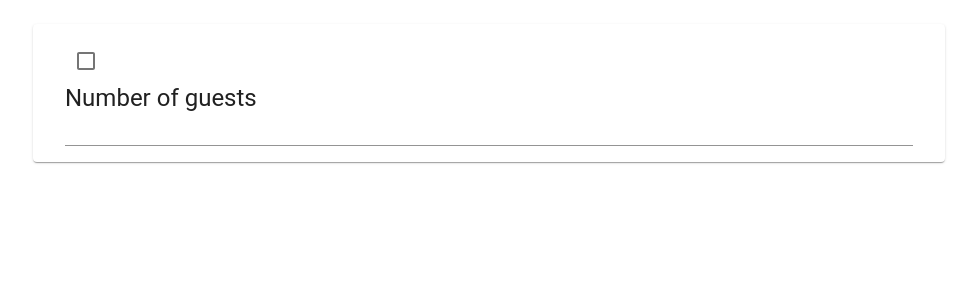
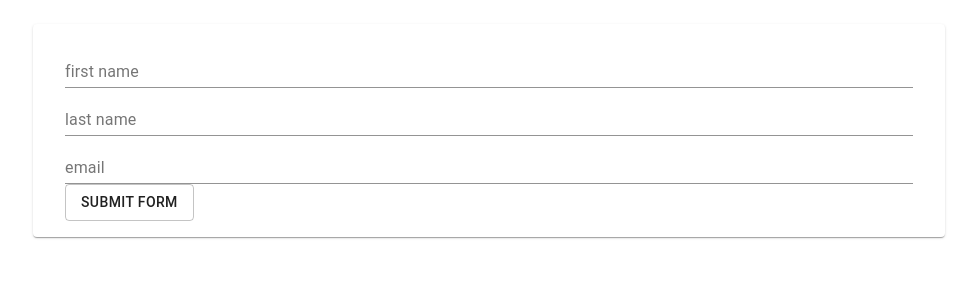
Before and after one commit to viktor1910/formik-pratice, a React (Create React App) app: page / in a window 1280 px wide. Shown: the top 300 px of the page, without its empty margins (151-1128 px from the left). Built offline with nearby package versions, Linux system fonts and the light colour scheme.

Commit message:
basic formik

```diff
--- a/package.json
+++ b/package.json
@@ -11,11 +11,13 @@
     "@types/node": "^12.0.0",
     "@types/react": "^17.0.0",
     "@types/react-dom": "^17.0.0",
+    "formik": "^2.2.6",
     "react": "^17.0.2",
     "react-dom": "^17.0.2",
     "react-scripts": "4.0.3",
     "typescript": "^4.1.2",
-    "web-vitals": "^1.0.1"
+    "web-vitals": "^1.0.1",
+    "yup": "^0.32.9"
   },
   "scripts": {
     "start": "react-scripts start",
--- a/src/App.tsx
+++ b/src/App.tsx
@@ -1,10 +1,12 @@
 import React from 'react';
 import CustomMiniFormikHook from './page/CustomMiniFormikHook';
+import FomikPractive from './page/FomikPractive';
 
 function App() {
   return (
     <div className="App">
-      <CustomMiniFormikHook />
+      {/* <CustomMiniFormikHook /> */}
+      <FomikPractive />
     </div >
   );
 }
--- /dev/null
+++ b/src/page/FomikPractive.tsx
@@ -0,0 +1,107 @@
+import React from 'react';
+import { makeStyles } from '@material-ui/core/styles';
+import { Container, Paper, TextField, Button, Typography } from '@material-ui/core';
+import { useFormik } from 'formik';
+import * as Yup from 'yup';
+
+type ValidateForm = {
+    firstname: string,
+    lastname: string,
+    email: string
+}
+
+const useStyles = makeStyles((theme) => ({
+    container: {
+        marginTop: theme.spacing(3)
+    },
+    paper: {
+        padding: theme.spacing(2, 4)
+    }
+}))
+
+const validate = (values: ValidateForm): ValidateForm => {
+    const errors = {} as ValidateForm;
+    if (!values.firstname) {
+        errors.firstname = 'Required'
+    } else if (values.firstname.length > 15) {
+        errors.firstname = "Must be 15 charactors or less"
+    }
+
+    if (!values.lastname) {
+        errors.lastname = 'Required'
+    } else if (values.lastname.length > 15) {
+        errors.lastname = "Must be 15 charactors or less"
+    }
+
+    if (!values.email) {
+        errors.email = 'Required'
+    } else if (!/^[A-Z0-9._%+-]+@[A-Z0-9.-]+\.[A-Z]{2,4}$/i.test(values.email)) {
+        errors.email = "Must be 15 charactors or less"
+    }
+
+    return errors;
+}
+
+
+const FomikPractive = () => {
+    const classes = useStyles();
+    const formik = useFormik({
+        initialValues: {
+            email: '',
+            firstname: '',
+            lastname: '',
+        },
+        onSubmit: values => {
+            console.log(values)
+        },
+        //normal validation,
+        // validate,
+        //end normail validation
+
+        //validtion with Yup
+        validationSchema: Yup.object({
+            firstname: Yup.string().max(15, 'Must be 15 charactors or less').required('Required'),
+            lastname: Yup.string().max(20, 'Must be 20 charactors or less').required('Required'),
+            email: Yup.string().email('Invalid email address').required('Required')
+        })
+
+    })
+    return (
+        <Container maxWidth="md" className={classes.container}>
+            <Paper className={classes.paper}>
+                <form onSubmit={formik.handleSubmit}>
+                    {// short hand
+                        // {formik.getFieldProps<name input>}
+                    }
+                    <TextField label="first name"
+                        fullWidth
+                        id="firstname"
+                        {...formik.getFieldProps('firstname')}
+                    />
+                    {formik.touched.firstname && formik.errors.firstname && <Typography color="primary">{formik.errors.firstname}</Typography>}
+                    {// full hand
+                        //name = "lastname"
+                        // onChange={formik.handleChange}
+                        // onBlur={formik.handleBlur}
+                    }
+                    <TextField label="last name" fullWidth
+                        id="lastname"
+                        {...formik.getFieldProps('lastname')}
+                    />
+                    {formik.touched.lastname && formik.errors.lastname && <div>{formik.errors.lastname}</div>}
+                    <TextField label="email" fullWidth
+                        id="email"
+                        type="email"
+                        name="email"
+                        onChange={formik.handleChange}
+                        onBlur={formik.handleBlur}
+                    />
+                    {formik.touched.email && formik.errors.email && <div>{formik.errors.email}</div>}
+                    <Button type="submit" variant="outlined">Submit Form</Button>
+                </form>
+            </Paper>
+        </Container >
+    )
+}
+
+export default FomikPractive
```
Also changed, not shown: 1 other file (tests, documents, lock files or other folders).
